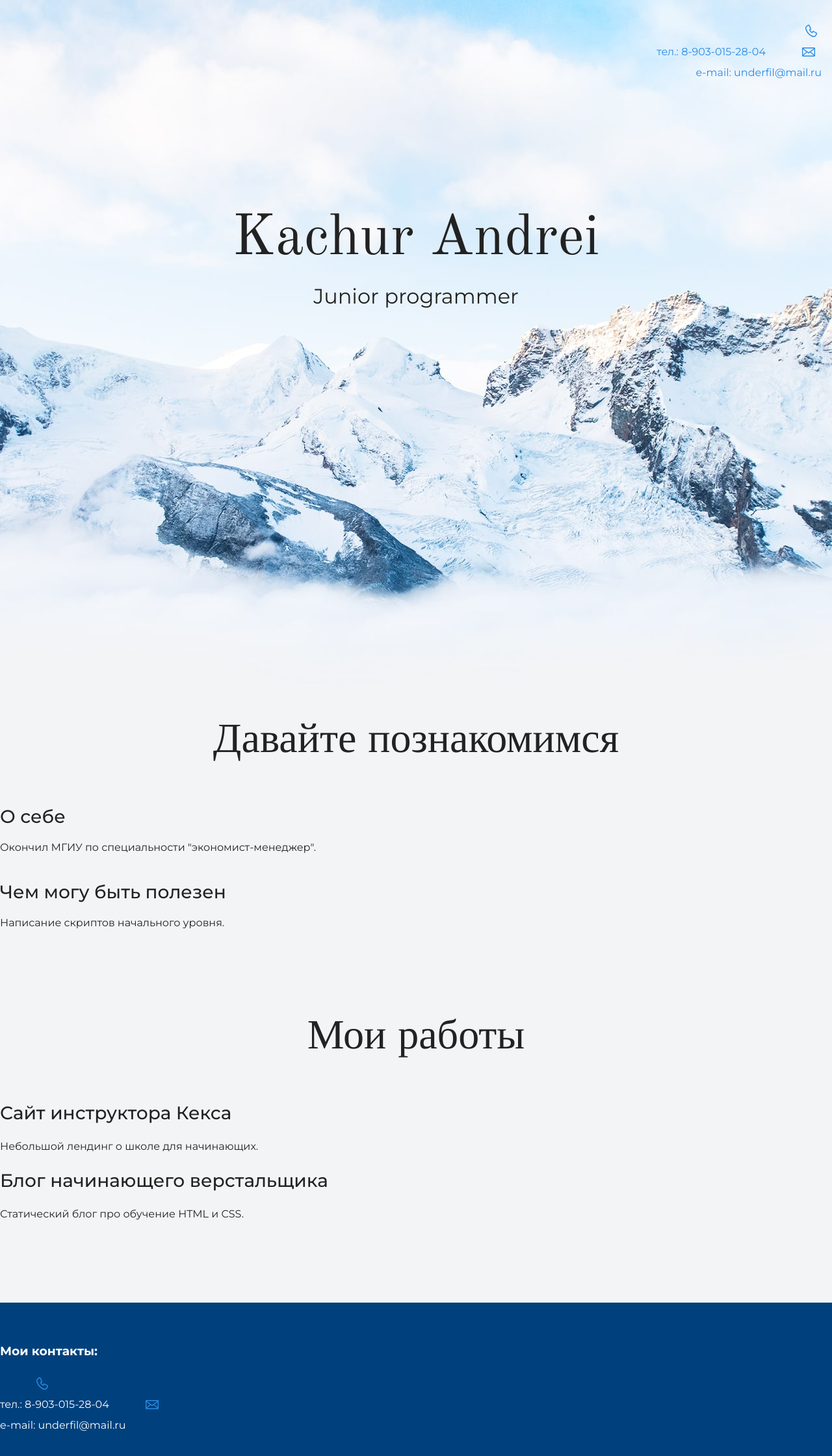
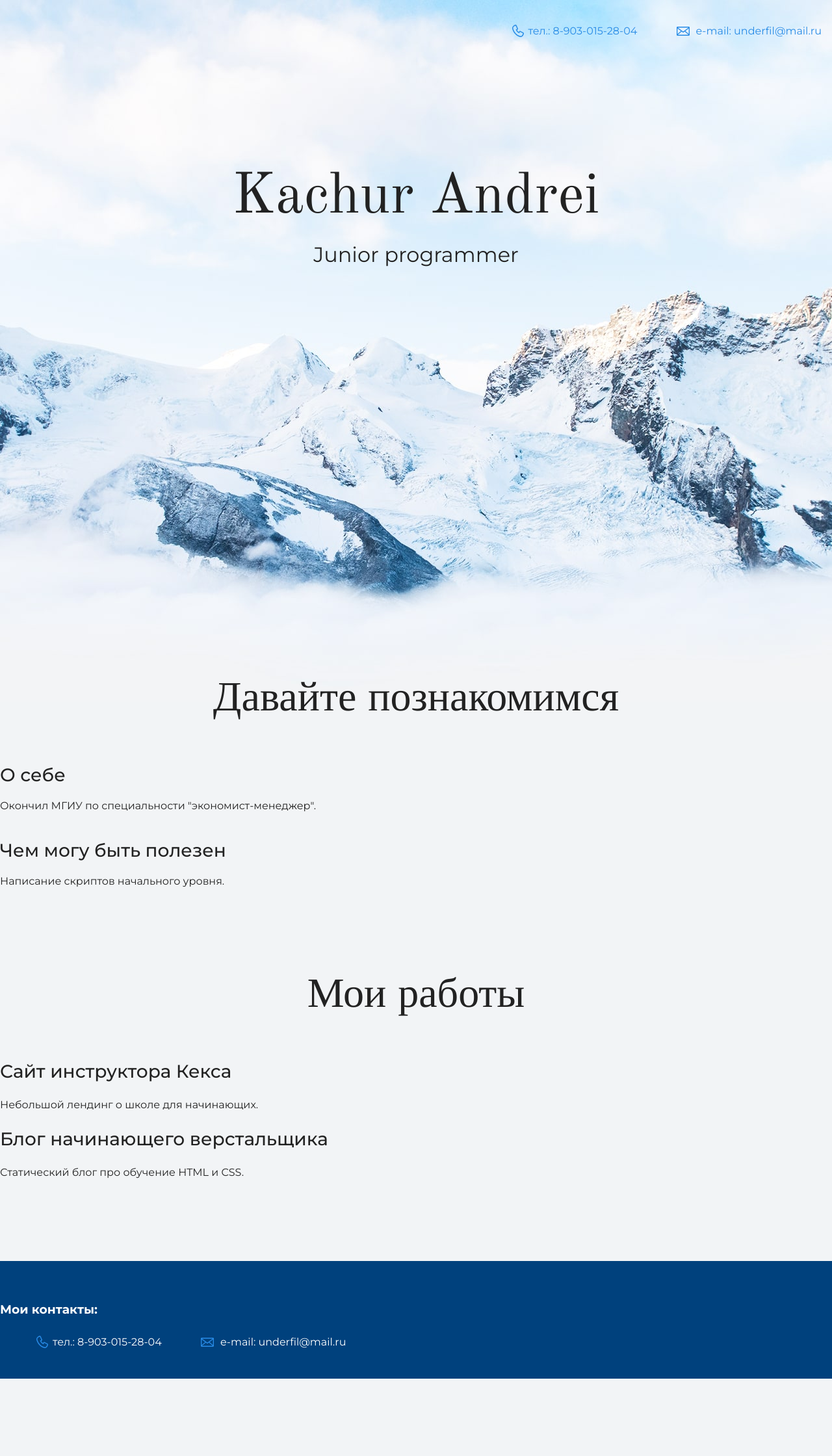
Before and after one commit to AndreiKachur/the-first-one, a plain HTML site: page index.html in a window 1280 px wide. Shown: the whole page at 65% size. After the commit the page ends 2121 px from the top, so only its background shows below. Drawn offline with nearby package versions, Linux system fonts and the light colour scheme.

Commit message:
Update index.html

```diff
--- a/index.html
+++ b/index.html
@@ -12,8 +12,8 @@
   <body>
     <header class="page-header">
     	<div class = 'container'>
-     <a class='header-phone' href="tel:8-903-015-28-04"> <br> тел.: 8-903-015-28-04 </a>
-     <a class = 'header-email' href = "mailto:underfil@mail.ru"><br> e-mail: underfil@mail.ru</a>
+     <a class='header-phone' href="tel:8-903-015-28-04"> тел.: 8-903-015-28-04 </a>
+     <a class = 'header-email' href = "mailto:underfil@mail.ru"> e-mail: underfil@mail.ru</a>
 </div>
     </header>
 
@@ -44,8 +44,8 @@
 
     <footer class="page-footer">
     <h3>Мои контакты:</h3>
-	 <a class='header-phone' href="tel:8-903-015-28-04"> <br> тел.: 8-903-015-28-04 </a>
-     <a class = 'header-email' href = "mailto:underfil@mail.ru"><br> e-mail: underfil@mail.ru</a>
+	 <a class='header-phone' href="tel:8-903-015-28-04"> тел.: 8-903-015-28-04 </a>
+     <a class = 'header-email' href = "mailto:underfil@mail.ru"> e-mail: underfil@mail.ru</a>
     </footer>
   </body>
 </html>
```
